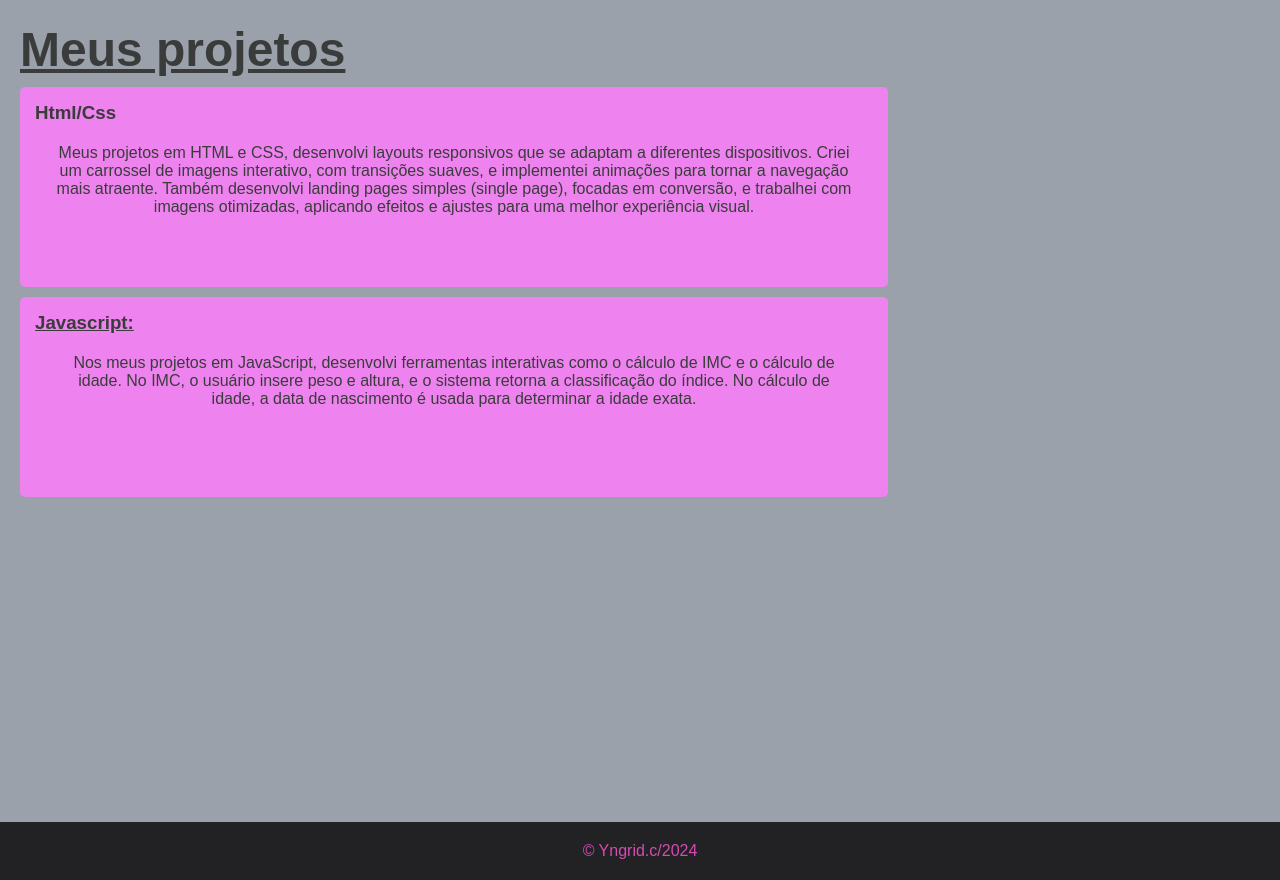
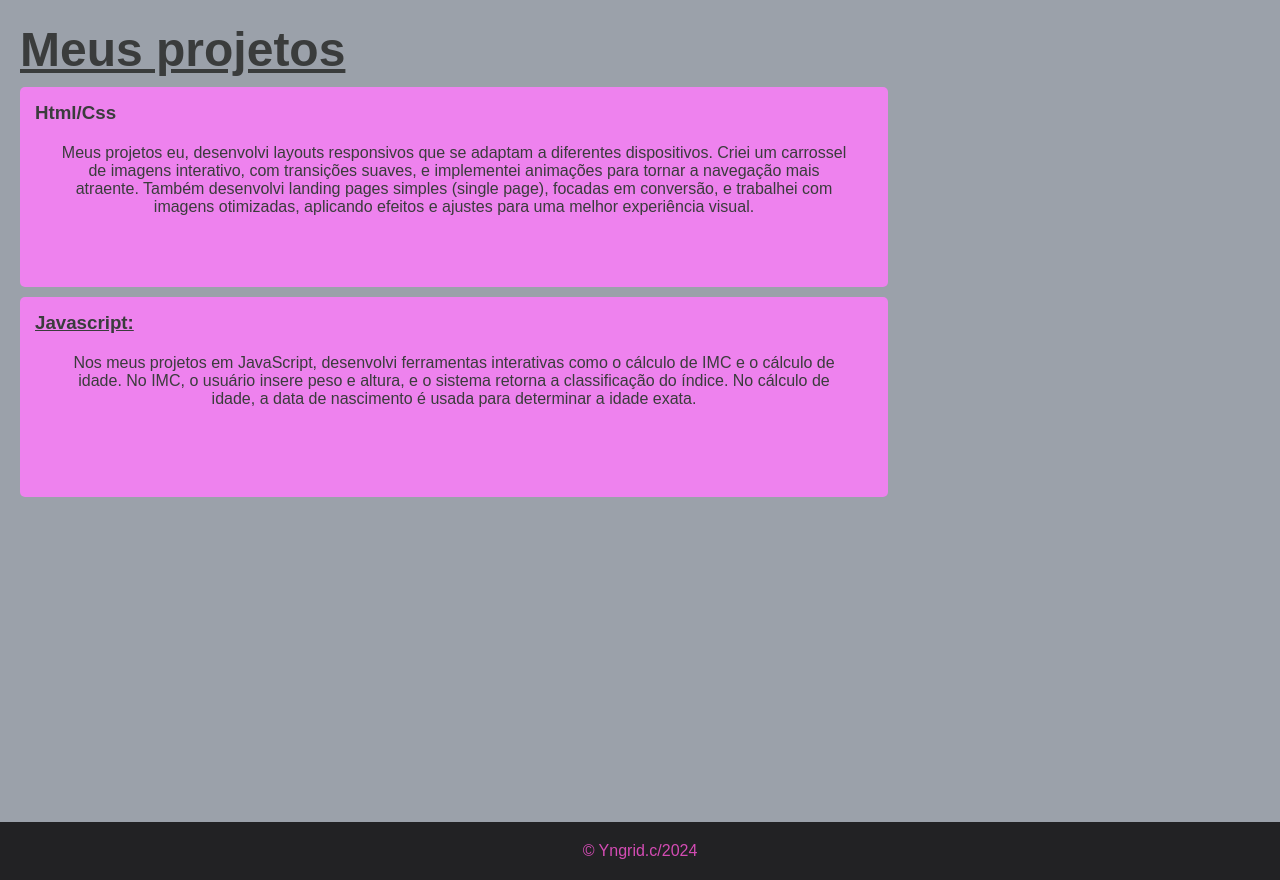
Before and after one commit to 01yngrid/modo-claro-modo-escuro, a plain HTML site: page index.html in a window 1280 px wide. Shown: the part 960-1840 px from the top of the page. Drawn offline with Linux system fonts and the light colour scheme.

Commit message:
Atualizar o index.html

```diff
--- a/index.html
+++ b/index.html
@@ -27,7 +27,7 @@
         <div class="projetos">
 
             <h3>Html/Css</h3>
-            <p>Meus projetos em HTML e CSS, desenvolvi layouts responsivos que se adaptam a diferentes dispositivos. Criei um carrossel de imagens interativo, com transições suaves, e implementei animações para tornar a navegação mais atraente. Também desenvolvi landing pages simples (single page), focadas em conversão, e trabalhei com imagens otimizadas, aplicando efeitos e ajustes para uma melhor experiência visual.
+            <p>Meus projetos eu, desenvolvi layouts responsivos que se adaptam a diferentes dispositivos. Criei um carrossel de imagens interativo, com transições suaves, e implementei animações para tornar a navegação mais atraente. Também desenvolvi landing pages simples (single page), focadas em conversão, e trabalhei com imagens otimizadas, aplicando efeitos e ajustes para uma melhor experiência visual.
             </p>
         </div>
 
```
